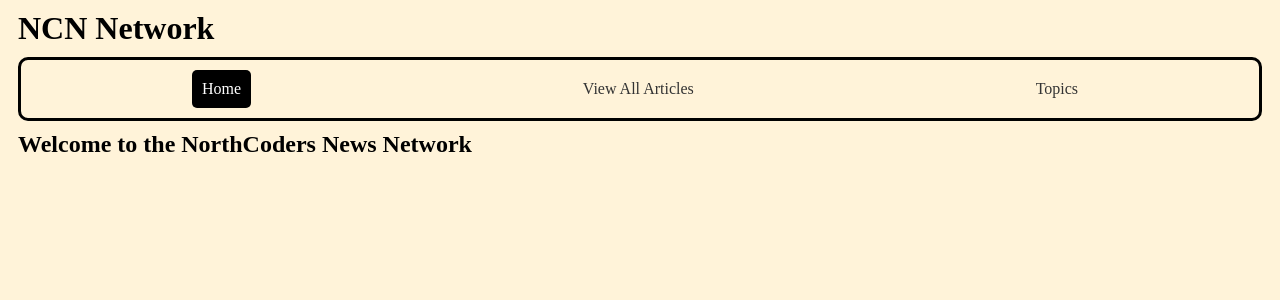
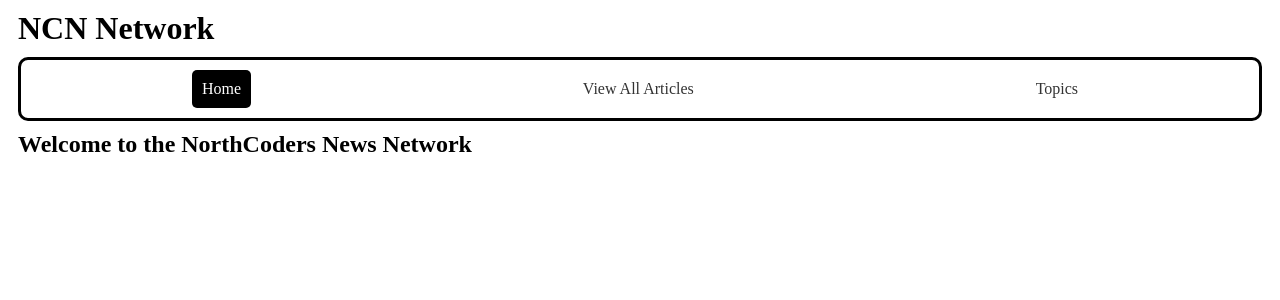
Before and after one commit to Ahuss98/NCN-FE, a React (Vite) app: page / in a window 1280 px wide. Shown: the top 300 px of the page. Built offline with nearby package versions, Linux system fonts and the light colour scheme.

Commit message:
added 10-20 perectn of styling

```diff
--- a/src/App.css
+++ b/src/App.css
@@ -1,5 +1,5 @@
 body {
-	background-color: #fff3d9;
+	background-color: white;
 }
 
 .articles-container {
--- a/src/components/SIngleArticle.jsx
+++ b/src/components/SIngleArticle.jsx
@@ -209,7 +209,6 @@ function SingleArticle() {
 										comment.created_at
 									).toLocaleString()}
 								</h6>
-								{console.log(comment.comment_id)}
 								<button
 									onClick={() =>
 										deleteComment(comment.comment_id)
```
Also changed, not shown: 1 other file (tests, documents, lock files or other folders).
